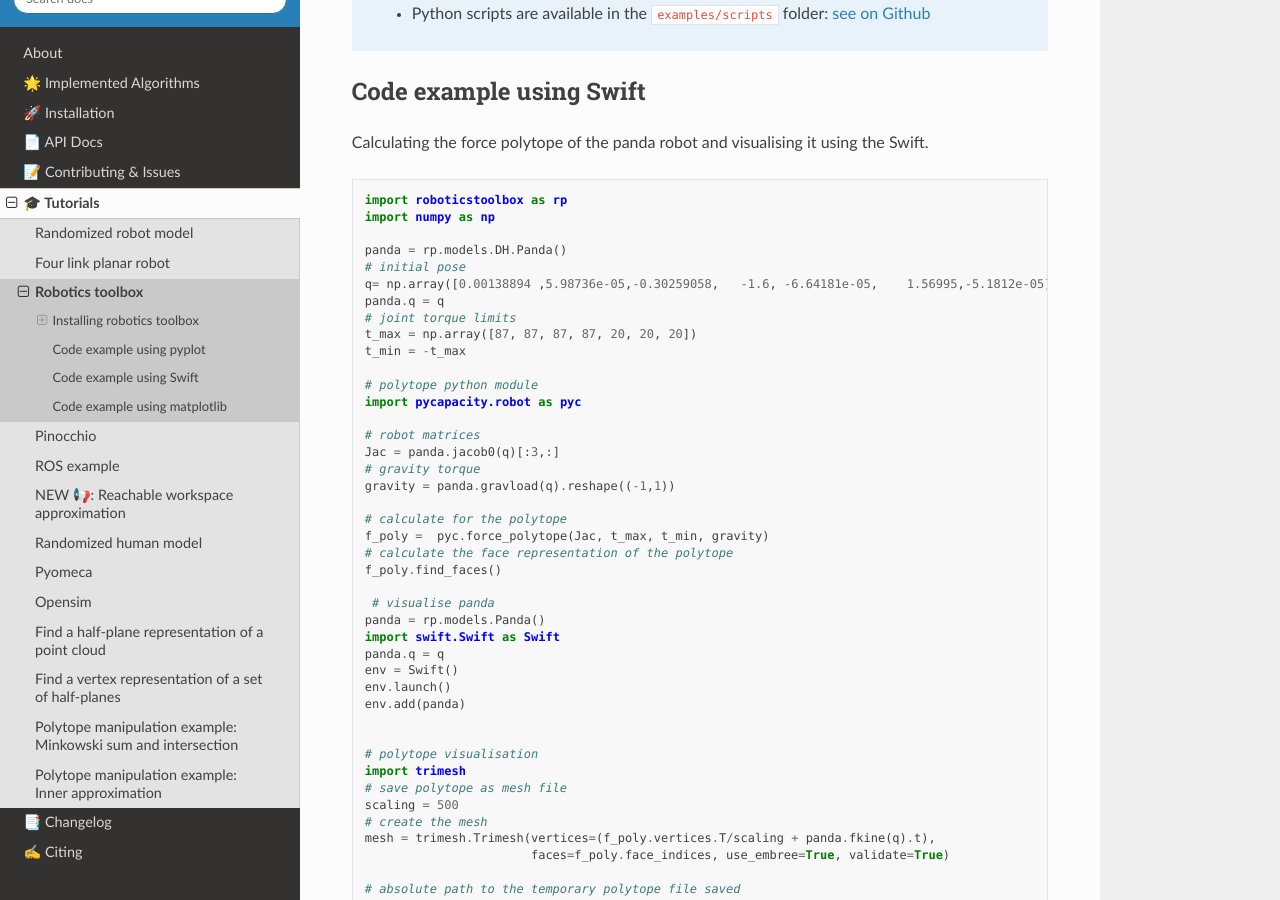
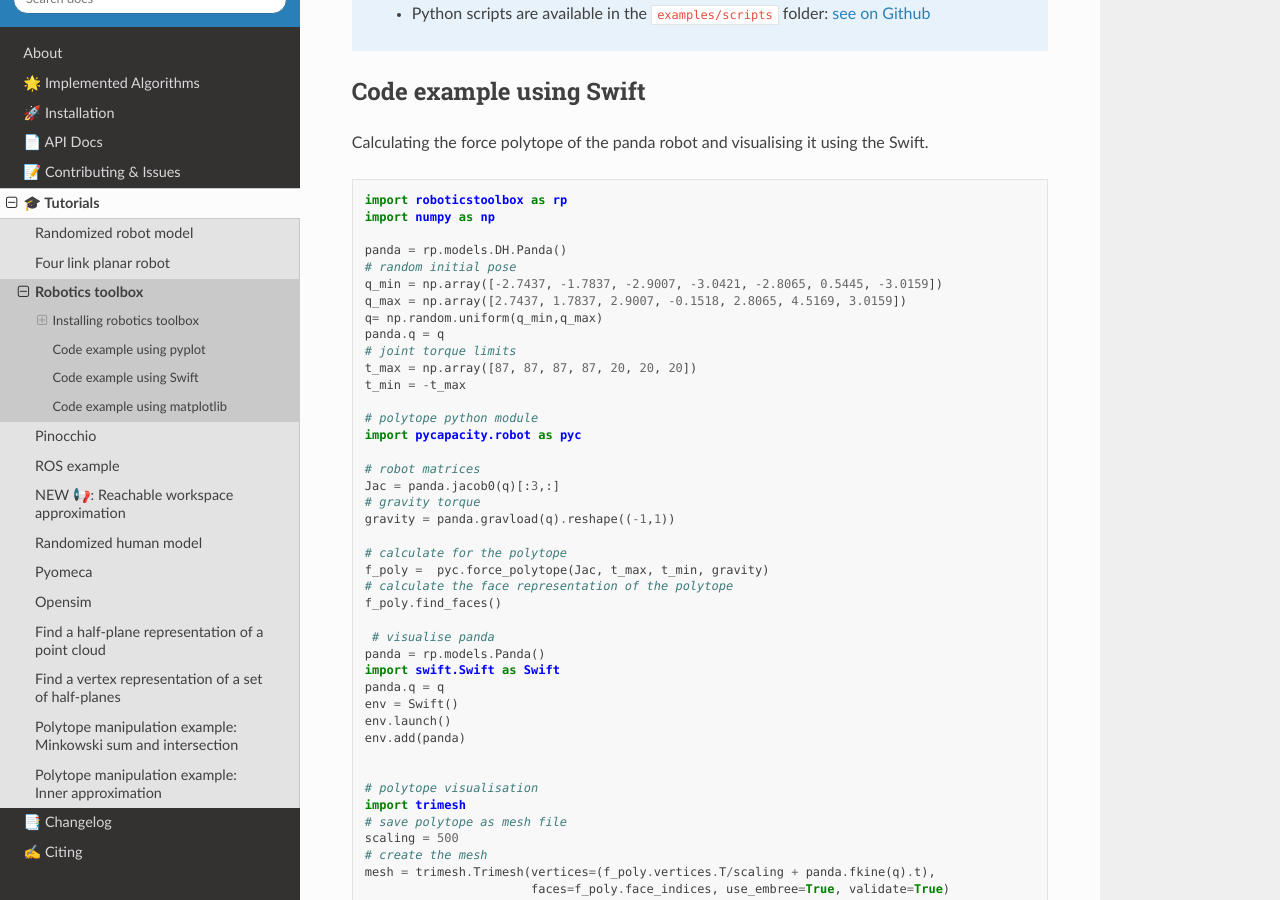
Before and after one commit to auctus-team/pycapacity, a Sphinx documentation site: the page built from docs/source/examples/robotics_toolbox.md, in a window 1280 px wide and 900 px high, scrolled down 3703 px. Built offline with Sphinx 7.4.7 and the Read the Docs theme 3.1.0, drawn with Linux system fonts in a browser that asks for light colours; pages that are not in the unit, such as notebooks, are missing from menus.

```diff
--- a/docs/source/examples/robotics_toolbox.md
+++ b/docs/source/examples/robotics_toolbox.md
@@ -146,8 +146,10 @@ import roboticstoolbox as rp
 import numpy as np
 
 panda = rp.models.DH.Panda()
-# initial pose
-q= np.array([0.00138894 ,5.98736e-05,-0.30259058,   -1.6, -6.64181e-05,    1.56995,-5.1812e-05])
+# random initial pose
+q_min = np.array([-2.7437, -1.7837, -2.9007, -3.0421, -2.8065, 0.5445, -3.0159])
+q_max = np.array([2.7437, 1.7837, 2.9007, -0.1518, 2.8065, 4.5169, 3.0159])
+q= np.random.uniform(q_min,q_max)
 panda.q = q
 # joint torque limits
 t_max = np.array([87, 87, 87, 87, 20, 20, 20])
```
Also changed, not shown: README.md (+6 -2 lines), docs/source/images/rb_swig.png.
